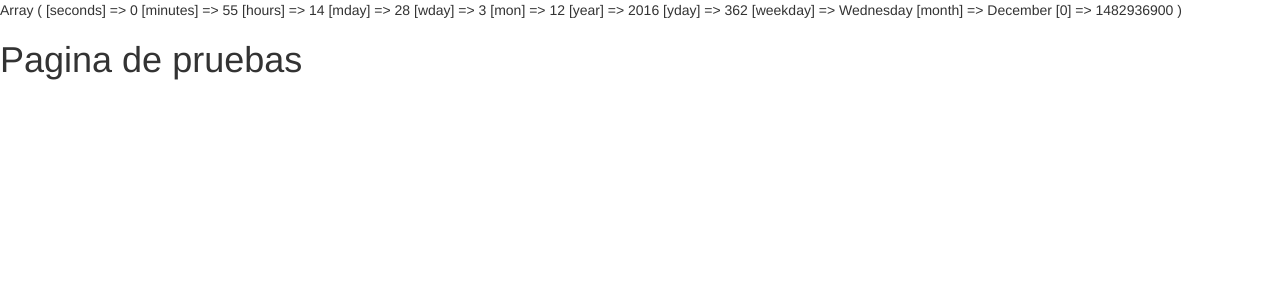
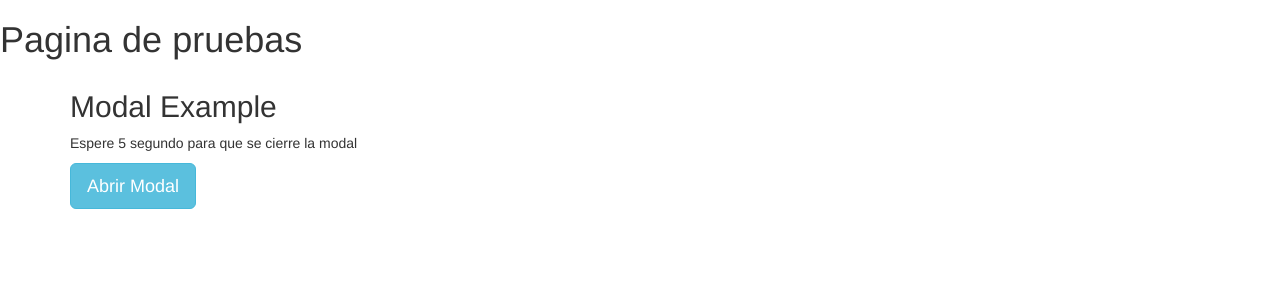
Before and after one commit to Gonen09/BibliomemoriasDigital, a PHP site: page /pagina.php in a window 1280 px wide. Shown: the top 300 px of the page. Run offline with PHP 8.4, Linux system fonts and the light colour scheme; some libraries are stand-ins or nearby versions.

Commit message:
Agregando animacion de cargando

```diff
--- /dev/null
+++ b/css/cargando.css
@@ -0,0 +1,11 @@
+
+#title-modal-loading{
+
+  color:#001f90;
+}
+
+.modal-body > .img-responsive {
+  display: block;
+  margin-left: auto;
+  margin-right: auto;
+}
--- /dev/null
+++ b/js/modal_cargando.js
@@ -0,0 +1,10 @@
+function abre_modal(){
+  alert('La ventana se cierra en 5 segundos');
+  $("#modal-cargando").modal("show");
+  setInterval(cierra_modal(), 5000);
+}
+
+
+function cierra_modal(){
+  $("#modal-cargando").modal("hide");
+}
--- a/pagina.php
+++ b/pagina.php
@@ -1,14 +1,6 @@
 <!DOCTYPE html>
 <html>
   <head>
-    <?php
-      require('php/conectar.php');
-      date_default_timezone_set('Chile/Continental');
-      //echo date("d-m-Y H:i");
-      $fechaactual = getdate();
-      print_r($fechaactual);
-      //echo "Hoy es: $fechaactual[weekday], $fechaactual[mday] de $fechaactual[month] de $fechaactual[year]";
-     ?>
     <meta charset="utf-8">
     <meta http-equiv="X-UA-Compatible" content="IE=edge">
     <meta name="viewport" content="width=device-width, initial-scale=1">
@@ -17,9 +9,32 @@
     <!-- Bootstrap -->
     <link rel="stylesheet" href="https://maxcdn.bootstrapcdn.com/bootstrap/3.3.5/css/bootstrap.min.css">
     <link rel="stylesheet" href="https://maxcdn.bootstrapcdn.com/font-awesome/4.4.0/css/font-awesome.min.css">
+
+    <!-- css cargando -->
+
+    <link href="css/cargando.css" rel="stylesheet">
+    <script src="js/modal_cargando.js"></script>
+    <?php
+      require('php/cargando_modal.php');
+    ?>
+
   </head>
-  <body>
+  <body onload="abre_modal()">
     <h1>Pagina de pruebas</h1>
+
+
+<div class="container">
+
+  <h2>Modal Example</h2>
+  <p>Espere 5 segundo para que se cierre la modal</p>
+  <!-- Trigger the modal with a button -->
+  <button type="button" class="btn btn-info btn-lg" data-toggle="modal" data-target="#modal-cargando">Abrir Modal</button>
+
+  <?php
+    modal_cargando("Subir memoria");
+  ?>
+
+</div>
 
     <!-- jQuery (necessary for Bootstrap's JavaScript plugins) -->
     <script src="https://ajax.googleapis.com/ajax/libs/jquery/1.11.3/jquery.min.js"></script>
--- /dev/null
+++ b/php/cargando_modal.php
@@ -0,0 +1,19 @@
+<?php
+  function modal_cargando($titulo){
+    print('
+      <!-- Modal cargando-->
+      <div class="modal fade" data-keyboard="false" data-backdrop="static" id="modal-cargando" role="dialog">
+        <div class="modal-dialog modal-sm">
+          <!-- Modal content-->
+          <div class="modal-content">
+            <div class="modal-body">
+              <br><h3 class="text-center" id="title-modal-loading"><b><i>'.$titulo.'</i></b></h3><br>
+              <img src="image/cargando.gif" alt="cargando" class="img-responsive">
+              <br><p class="text-center">Cargando ...</p><br>
+            </div>
+          </div>
+        </div>
+      </div>
+    ');
+  }
+?>
```
Also changed, not shown: image/cargando.gif (added), image/ios_clock.svg (deleted), index.php (line endings or trailing spaces).
